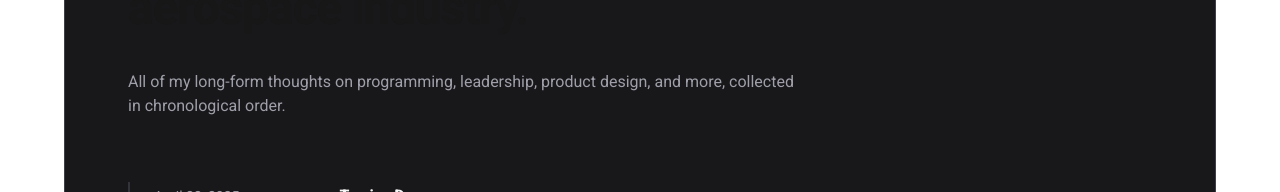
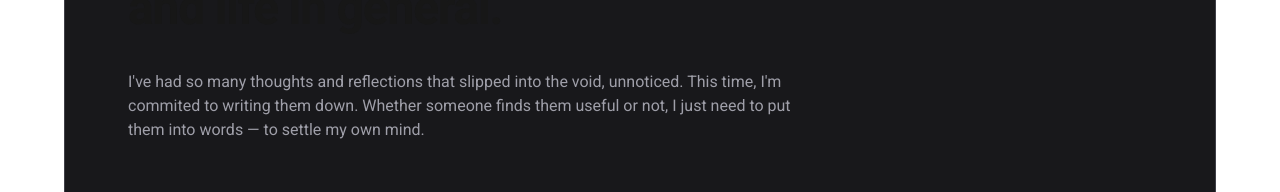
Before and after one commit to deanuharatinu/posisiterakhir, a Next.js app: page /articles in a window 1280 px wide. Shown: the part 334-526 px from the top of the page. Built offline with nearby package versions, Linux system fonts and the light colour scheme.

Commit message:
feat: refine description on articles page

```diff
--- a/app/about/page.tsx
+++ b/app/about/page.tsx
@@ -11,7 +11,7 @@ export default function Page() {
 
     <section className="mt-12 lg:mt-0 lg:order-first lg:row-span-2">
       <h1 className="text-3xl font-bold sm:text-5xl">
-        Hi, I'm Austin Karren.
+        Hi, I'm Deanu Haratinu.
       </h1>
       <div className="mt-10 text-base/relaxed text-zinc-400">
         <p>
@@ -79,7 +79,7 @@ export default function Page() {
           <a
             target="_self"
             className="group flex text-sm items-center font-medium text-zinc-800 transition hover:text-cyan-500 dark:text-zinc-200 dark:hover:text-cyan-500"
-            href="mailto:deanuuharatinutuu@gmail.com">
+            href="mailto:deanuharatinutuu@gmail.com">
             <svg
               viewBox="0 0 24 24"
               aria-hidden="true"
@@ -88,7 +88,7 @@ export default function Page() {
               <path fillRule="evenodd" d="M6 5a3 3 0 0 0-3 3v8a3 3 0 0 0 3 3h12a3 3 0 0 0 3-3V8a3 3 0 0 0-3-3H6Zm.245 2.187a.75.75 0 0 0-.99 1.126l6.25 5.5a.75.75 0 0 0 .99 0l6.25-5.5a.75.75 0 0 0-.99-1.126L12 12.251 6.245 7.187Z">
               </path>
             </svg>
-            <span className="ml-4">deanuuharatinutuu@gmail.com</span>
+            <span className="ml-4">deanuharatinutuu@gmail.com</span>
           </a>
         </li>
       </ul>
--- a/app/articles/article.tsx
+++ b/app/articles/article.tsx
@@ -1,6 +1,6 @@
 import { formatMillisToDate } from "../utils/utils";
 
-export default function Article({ article }: Readonly<{ article: { title?: string, dateMillis?: string, content?: string, slug?: string } }>) {
+export default function Articles({ article }: Readonly<{ article: { title?: string, dateMillis?: string, content?: string, slug?: string } }>) {
   return (
     <div className="md:border-l-2 md:border-zinc-700/70 md:pl-6">
       <article className="md:grid md:grid-cols-4 md:items-baseline">
--- a/app/articles/page.tsx
+++ b/app/articles/page.tsx
@@ -7,9 +7,10 @@ export default function Page() {
   return (
     <div className="flex flex-col lg:max-w-3xl" >
       <div className="flex flex-col lg:max-w-2xl">
-        <h1 className="text-5xl/tight font-bold tracking-tight">Writing on software design, company building, and the aerospace industry.</h1>
+        <h1 className="text-5xl/tight font-bold tracking-tight">Writing about software development, personal thoughts, and life in general.</h1>
         <p className="text-zinc-400 mt-8">
-          All of my long-form thoughts on programming, leadership, product design, and more, collected in chronological order.
+          I've had so many thoughts and reflections that slipped into the void, unnoticed.
+          This time, I'm commited to writing them down. Whether someone finds them useful or not, I just need to put them into words — to settle my own mind.
         </p>
       </div>
 
```
